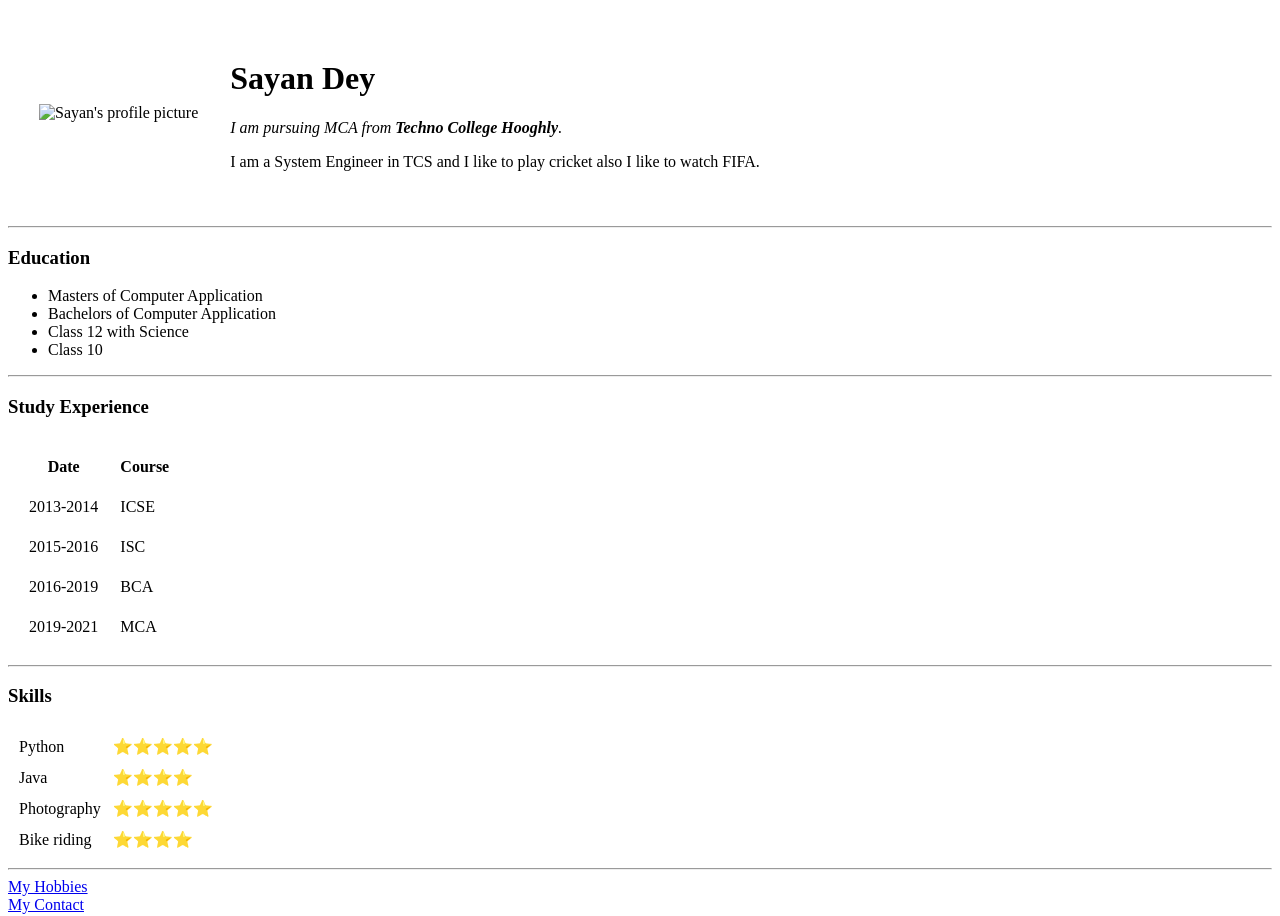
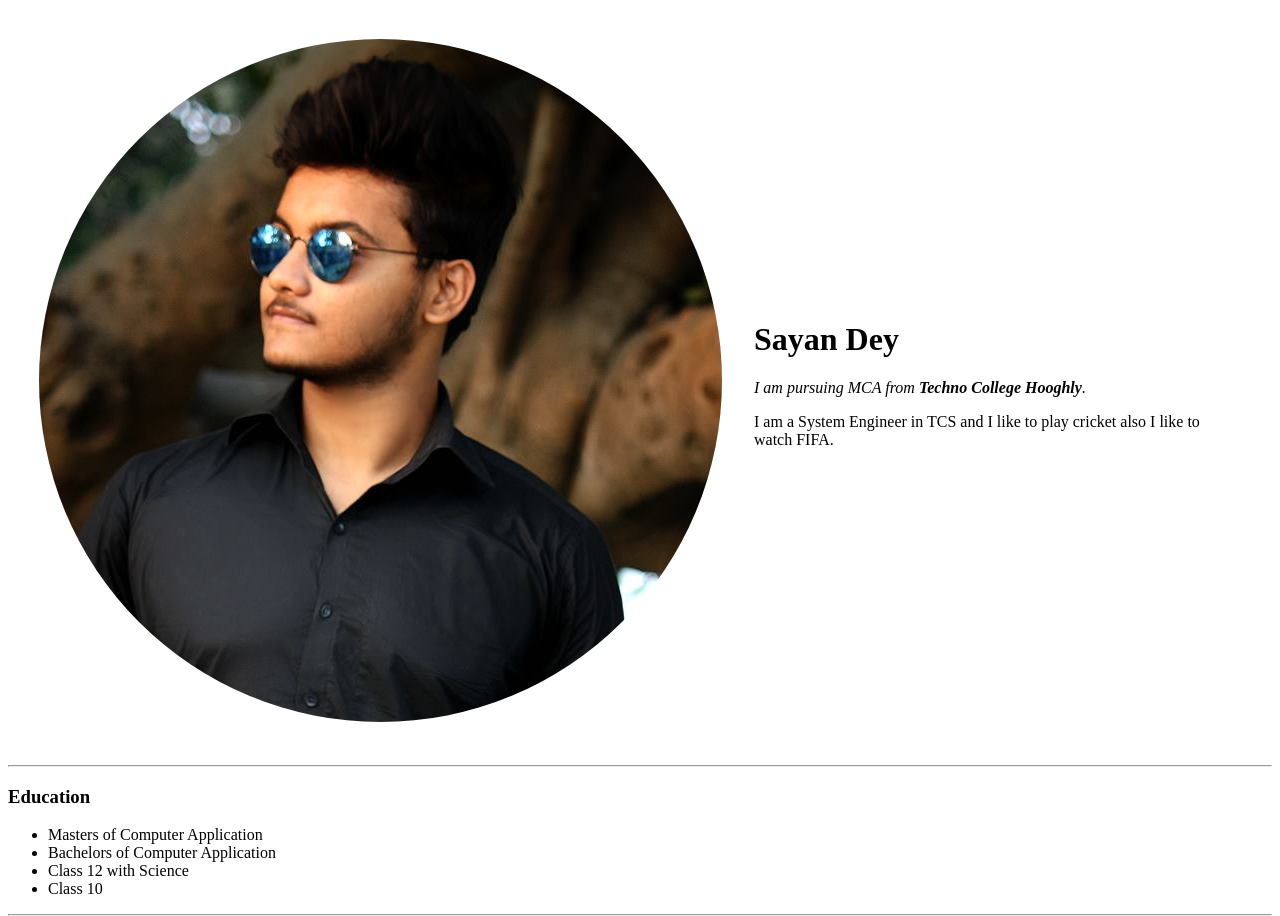
Before and after one commit to dsayan1708/cv, a plain HTML site: page index.html in a window 1280 px wide. Shown: the top 916 px of the page. Drawn offline with Linux system fonts and the light colour scheme.

Commit message:
Update index.html

```diff
--- a/index.html
+++ b/index.html
@@ -11,7 +11,7 @@
 <body>
     <table cellspacing="30">
         <tr>
-            <td><img src="Resources/Sayan.png" alt="Sayan's profile picture"></td>
+            <td><img src="Sayan.png" alt="Sayan's profile picture"></td>
             <td>
                 <h1>Sayan Dey</h1>
                 <p><em>I am pursuing MCA from <strong>Techno College Hooghly</strong>.</em></p>
```
